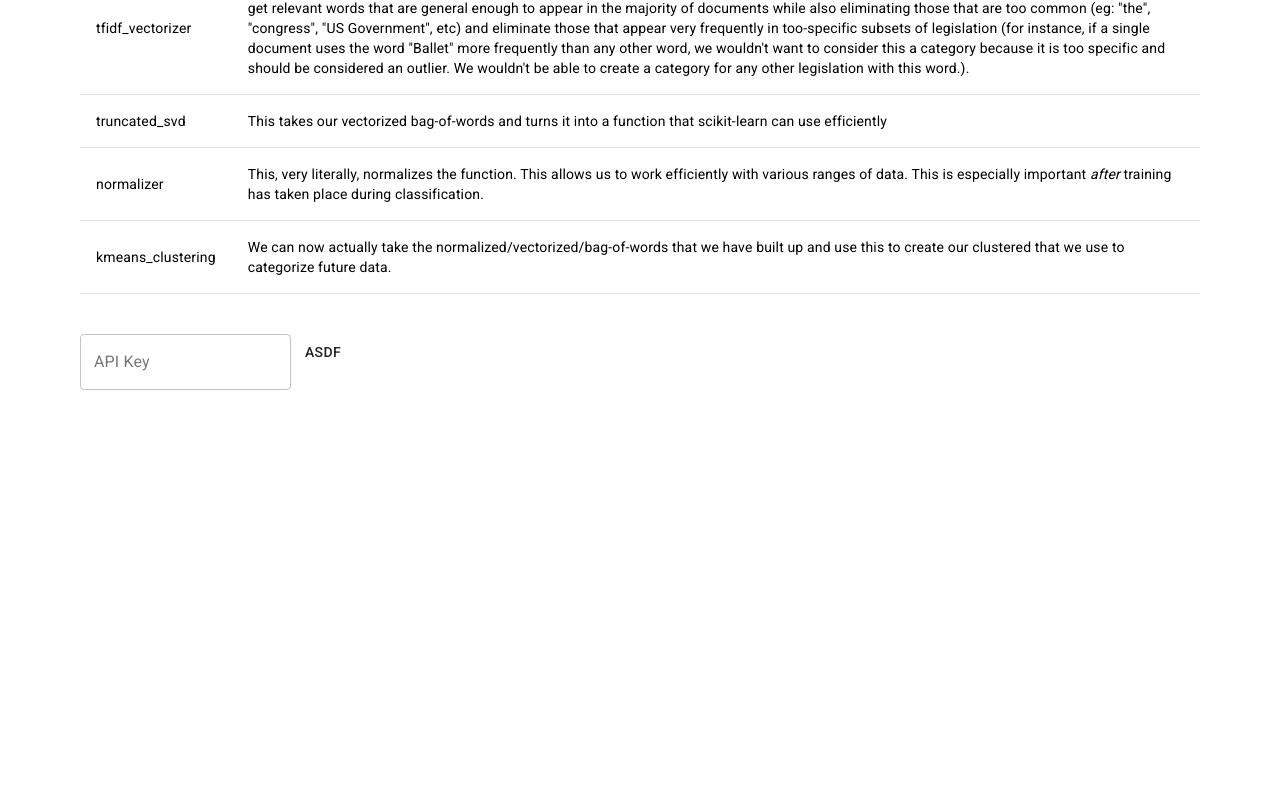
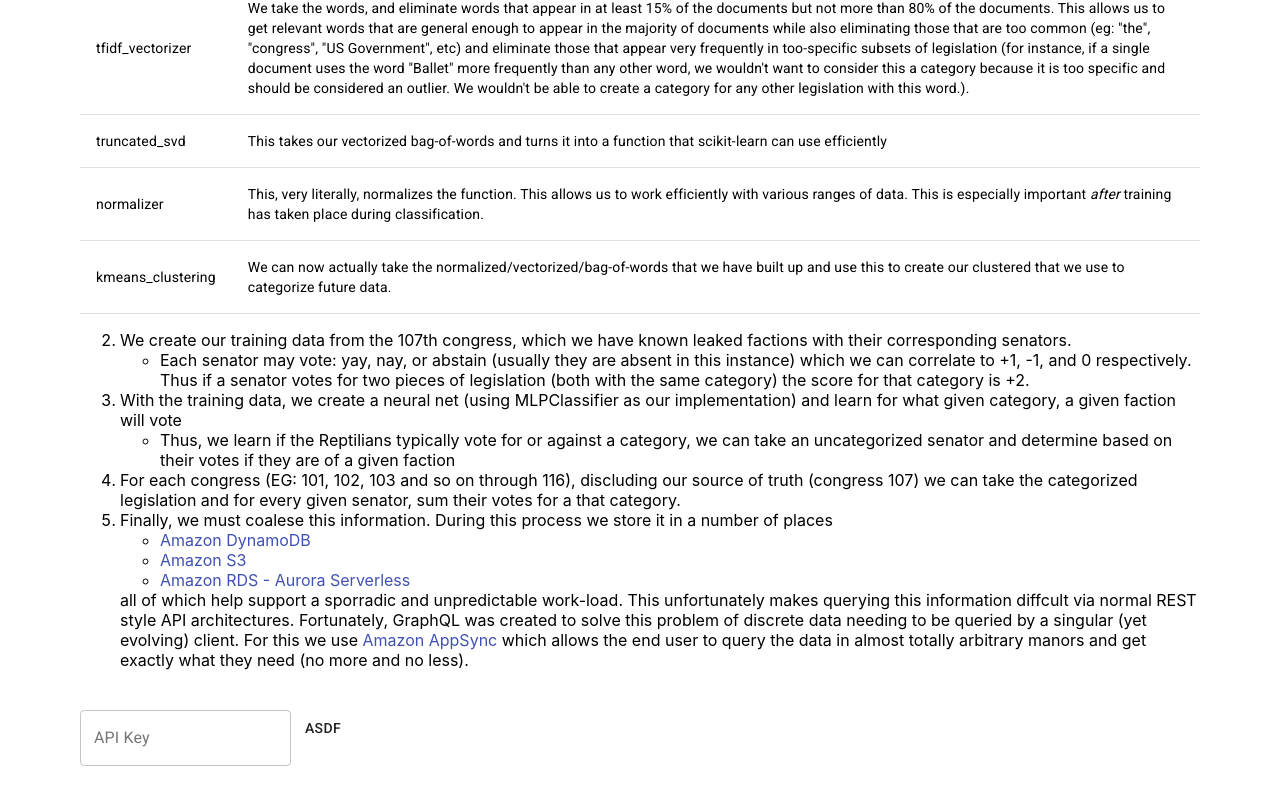
Before and after one commit to niko-dunixi/wgu-capstone-wake-up-sheeple, a React (Create React App) app: page / in a window 1280 px wide. Shown: the part 479-1284 px from the top of the page. Before the commit the page ends 925 px from the top, so only its background shows below. Built offline with nearby package versions, Linux system fonts and the light colour scheme.

Commit message:
more text content

```diff
--- a/src/App.tsx
+++ b/src/App.tsx
@@ -25,7 +25,7 @@ function App() {
                   They walk amongst us. They want to rule us. The lizard-people are in the US Government.
                 </p>
                 <p>
-                  <Link href='https://web.archive.org/web/20021010174545/http://www.thewatcherfiles.com/exposing_reptilians.htm' target='_blank'>In 2002</Link>, <Link href='http://www.thewatcherfiles.com/exposing_reptilians.htm' target='_blank'>a brave and very credible website</Link> leaked a list of known agents in the 107th congress. We can use this list and couple it with machine learning techniques to determine based on voting patterns who is and isn't a malicious actor.
+                  <Link href='https://web.archive.org/web/20021010174545/http://www.thewatcherfiles.com/exposing_reptilians.htm' target='_blank'>In 2002</Link>, <Link href='http://www.thewatcherfiles.com/exposing_reptilians.htm' target='_blank'>a brave and very credible website</Link> leaked a list of known agents in the 107th congress. We can use this list and couple it with machine learning techniques to determine based on voting patterns who is and isn't a malicious actor. The known factions (our target classification for any given senator) are <code>REPTILE</code>, <code>ALIEN</code>, <code>PLEIADEAN</code>, and <code>HUMAN</code>.
                 </p>
                 <p>
                   At a high level, the algorithm is as follows:
@@ -62,7 +62,26 @@ function App() {
                       </TableRow>
                     </Table>
                   </TableContainer>
-
+                  <ol start={2}>
+                    <li>We create our training data from the 107th congress, which we have known leaked factions with their corresponding senators.</li>
+                    <ul>
+                      <li>Each senator may vote: yay, nay, or abstain (usually they are absent in this instance) which we can correlate to +1, -1, and 0 respectively. Thus if a senator votes for two pieces of legislation (both with the same category) the score for that category is +2.</li>
+                    </ul>
+                    <li>With the training data, we create a neural net (using MLPClassifier as our implementation) and learn for what given category, a given faction will vote</li>
+                    <ul>
+                      <li>Thus, we learn if the Reptilians typically vote for or against a category, we can take an uncategorized senator and determine based on their votes if they are of a given faction</li>
+                    </ul>
+                    <li>For each congress (EG: 101, 102, 103 and so on through 116), discluding our source of truth (congress 107) we can take the categorized legislation and for every given senator, sum their votes for a that category.</li>
+                    <li>
+                      Finally, we must coalese this information. During this process we store it in a number of places
+                      <ul>
+                        <li><Link href='https://docs.aws.amazon.com/amazondynamodb/latest/developerguide/Introduction.html' target='_blank'>Amazon DynamoDB</Link></li>
+                        <li><Link href='https://docs.aws.amazon.com/AmazonS3/latest/dev/Welcome.html'>Amazon S3</Link></li>
+                        <li><Link href='https://docs.aws.amazon.com/AmazonRDS/latest/AuroraUserGuide/CHAP_AuroraOverview.html' target='_blank'>Amazon RDS - Aurora Serverless</Link></li>
+                      </ul>
+                      all of which help support a sporradic and unpredictable work-load. This unfortunately makes querying this information diffcult via normal REST style API architectures. Fortunately, GraphQL was created to solve this problem of discrete data needing to be queried by a singular (yet evolving) client. For this we use <Link href='https://docs.aws.amazon.com/appsync/latest/devguide/welcome.html' target='_blank'>Amazon AppSync</Link> which allows the end user to query the data in almost totally arbitrary manors and get exactly what they need (no more and no less).
+                    </li>
+                  </ol>
                 </p>
               </Grid>
               <Grid item xs={12}>
```
